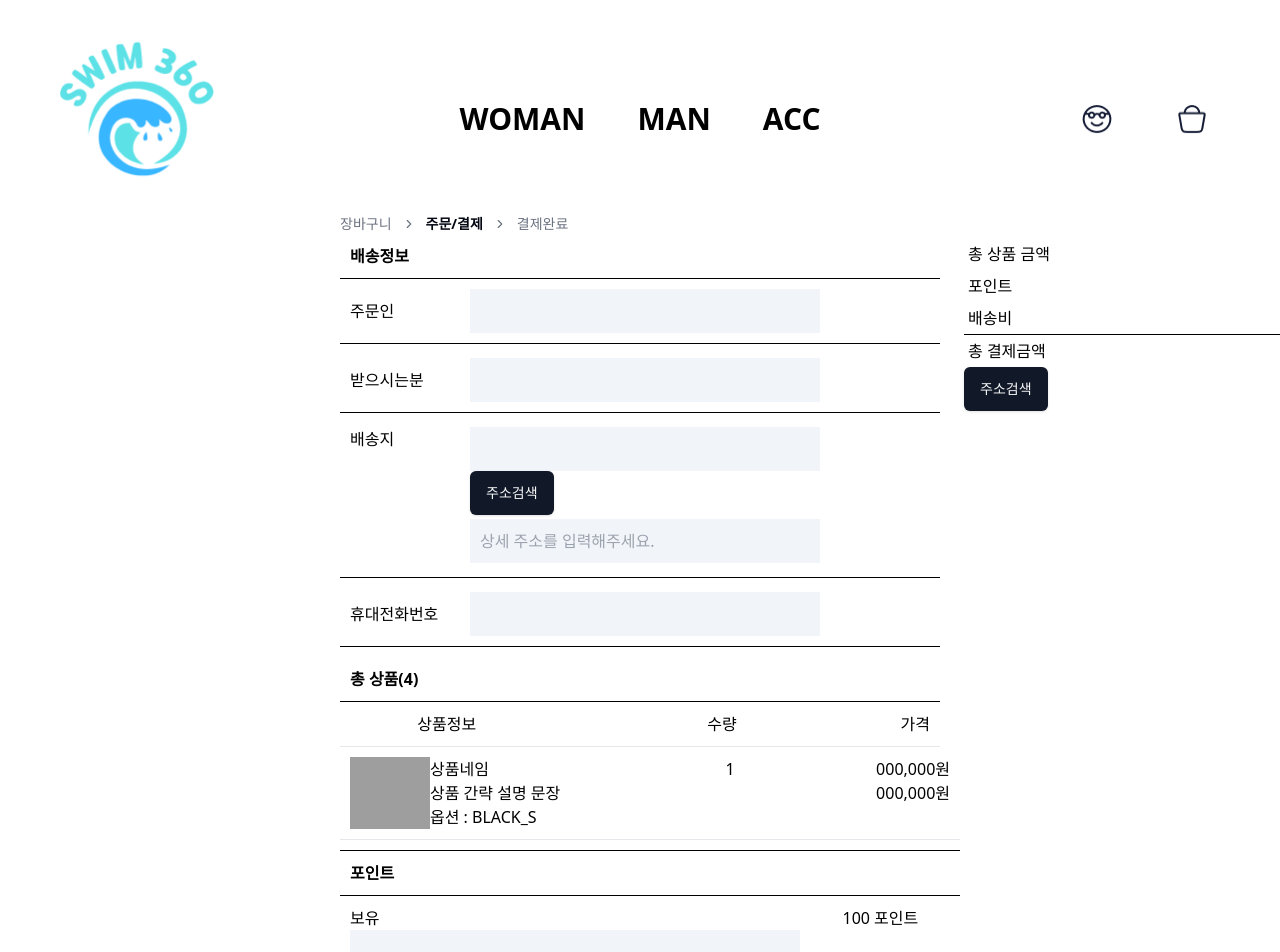
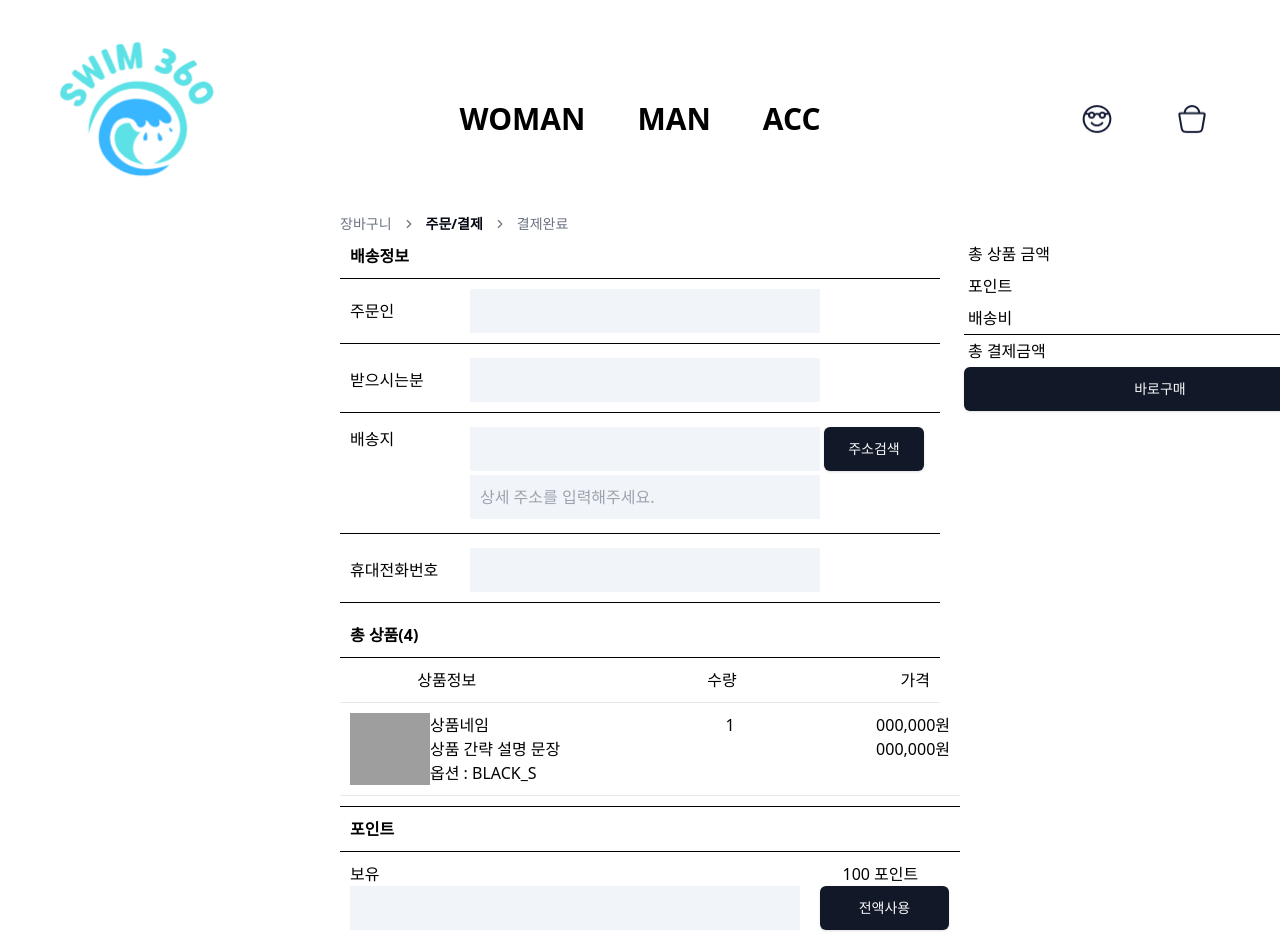
Before and after one commit to ormcamp-fe-3rd/swim360, a React (Vite) app in the folder frontend/: page /paymentorderpage in a window 1280 px wide. Shown: the top 952 px of the page. Built offline with nearby package versions, Linux system fonts and the light colour scheme; grey boxes are pictures that could not be loaded.

Commit message:
design: 결제/주문 페이지 UI 수정

```diff
--- a/frontend/src/components/common/PrimaryButton.tsx
+++ b/frontend/src/components/common/PrimaryButton.tsx
@@ -5,7 +5,7 @@ interface PrimaryButtonProps {
 }
 
 function PrimaryButton({ children }: PrimaryButtonProps) {
-  return <Button className={"rounded-4 py-[22px]"}>{children}</Button>;
+  return <Button className={"rounded-4 w-full py-[22px]"}>{children}</Button>;
 }
 
 export default PrimaryButton;
--- a/frontend/src/routes/pages/PayMentOrderPage.tsx
+++ b/frontend/src/routes/pages/PayMentOrderPage.tsx
@@ -56,7 +56,7 @@ function PayMentOrderPage() {
           <div className="h-22 mb-1 flex w-[600px] border-b border-black p-2.5">
             <span className="inline-block w-[120px]">배송지</span>
             <div className="mb-1">
-              <div className="mb-1">
+              <div className="mb-1 flex">
                 <input
                   type="text"
                   name="address"
@@ -124,7 +124,7 @@ function PayMentOrderPage() {
                   <span className="inline-block w-[80px] pl-1">포인트</span>
                 </div>
               </div>
-              <div>
+              <div className="flex">
                 <input
                   type="text"
                   className="mr-5 w-[450px] bg-slate-100 p-2.5"
@@ -197,7 +197,7 @@ function PayMentOrderPage() {
               <span className="inline-block w-[20px] pl-1">원</span>
             </div>
           </div>
-          <PrimaryButton>주소검색</PrimaryButton>
+          <PrimaryButton>바로구매</PrimaryButton>
         </div>
       </div>
     </div>
```
